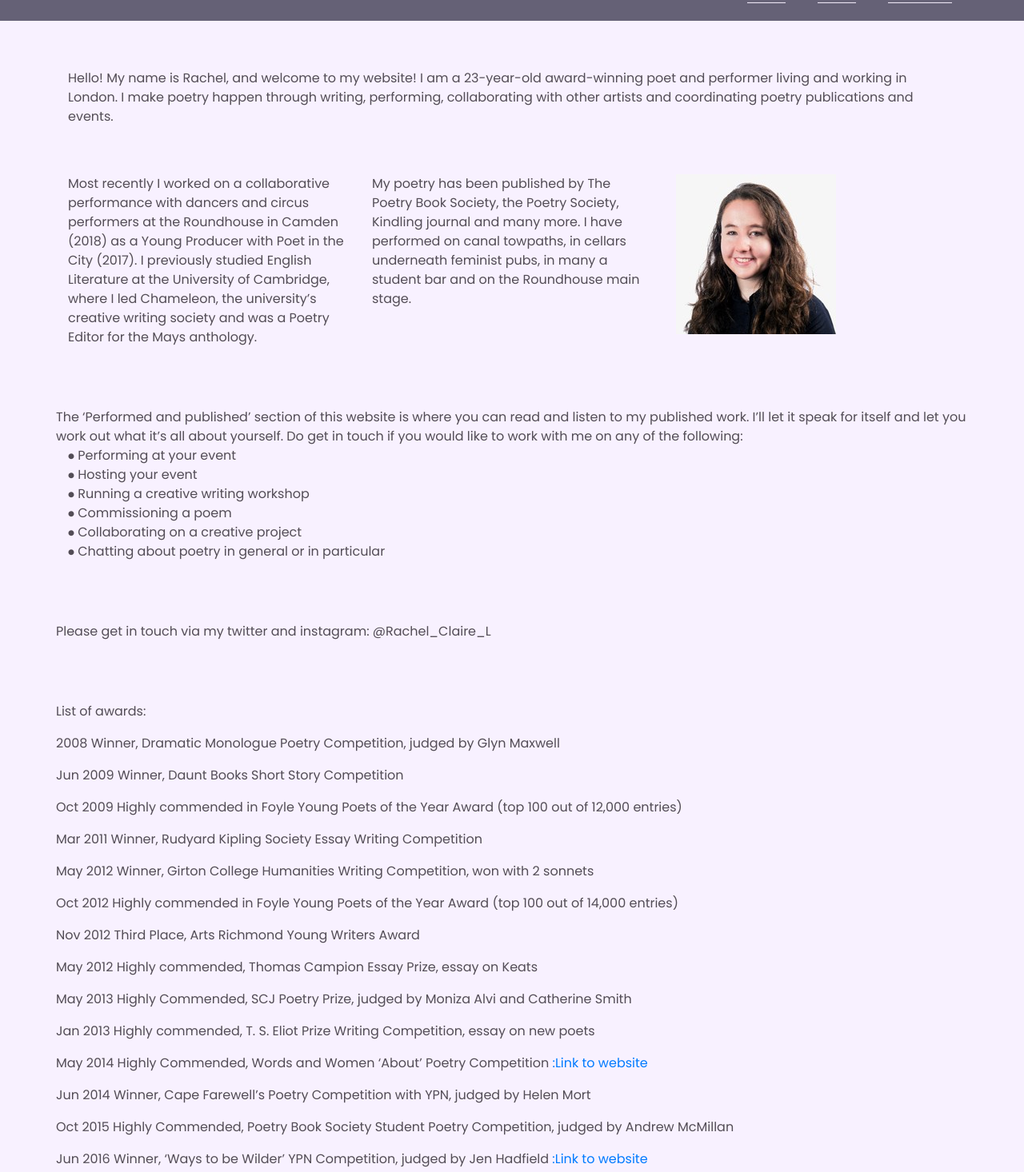
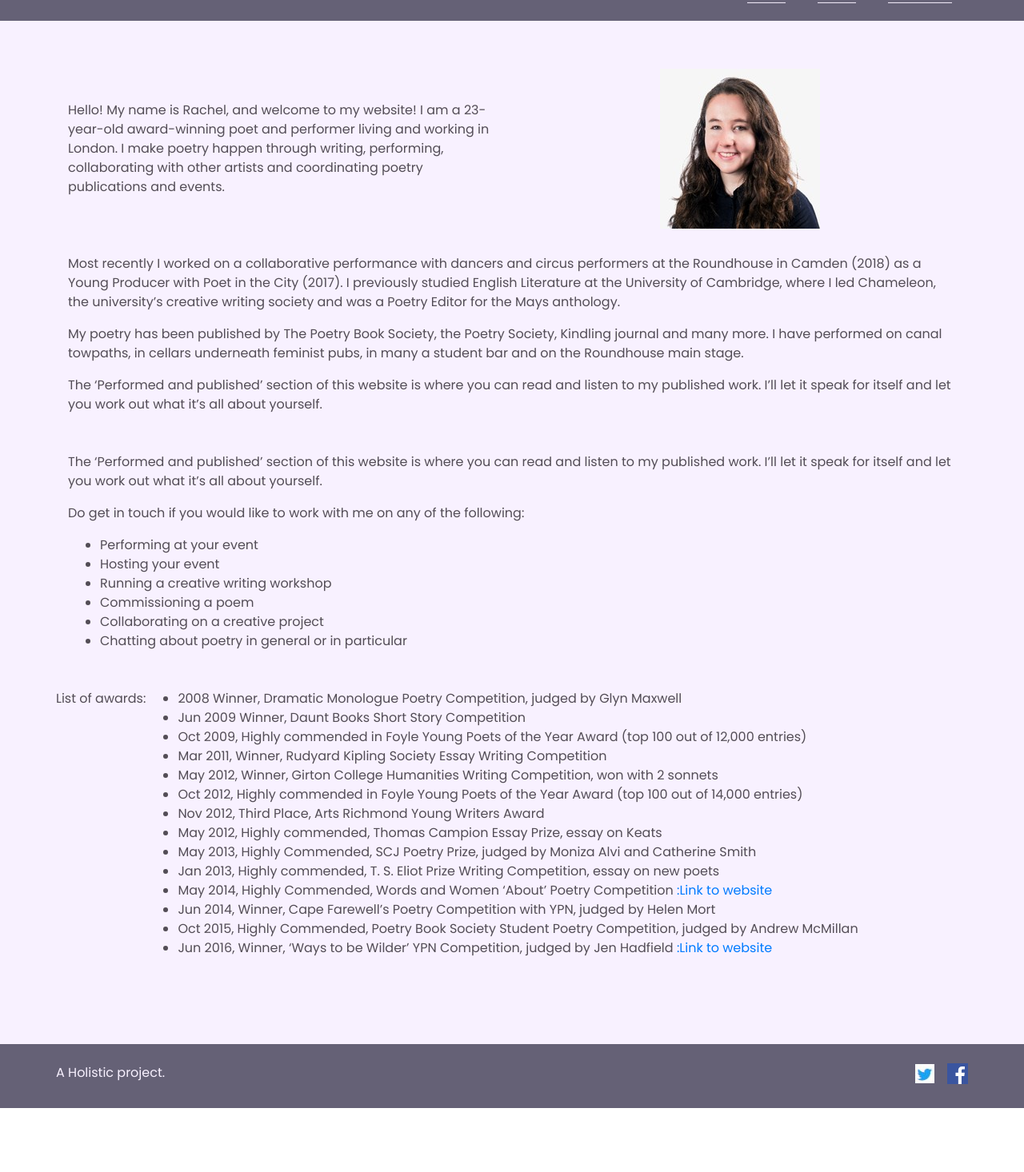
Before and after one commit to andrewlew1s/RLWebsite, a Vue app: page /about in a window 1280 px wide. Shown: the part 64-1530 px from the top of the page at 80% size. After the commit the page ends 1450 px from the top, so only its background shows below. Built offline with nearby package versions, Linux system fonts and the light colour scheme.

Commit message:
feat: insert about content

```diff
--- a/src/App.vue
+++ b/src/App.vue
@@ -49,15 +49,14 @@ $footerPadding: 60px;
 		width:  $frameWidth;
 		margin: 0 calc((100vw - #{$frameWidth}) / 2);
 		position: relative;
-		padding-top: 60px;
 		float: left;
 
 		&--fullHeight {
 			height: 100%;
 		}
 
-		&--noPadding {
-			padding: 0;
+		&--padded {
+			padding-top: 60px;
 		}
 
 		@media all and (max-width: $frameWidth) {
--- a/src/containers/About/Page.vue
+++ b/src/containers/About/Page.vue
@@ -1,120 +1,112 @@
 <template>
-	<div class="About App--padding">
+	<div class="About">
 
-		<b-row class="App__inner">
+		<!-- eslint-disable max-len -->
+		<b-row class="App__inner App__inner--padded">
 			<b-col>
-				<!-- eslint-disable max-len -->
+				<p class="About__centerP">
 					Hello! My name is Rachel, and welcome to my website! I am a 23-year-old award-winning poet and performer living and working in London. I make poetry happen through writing, performing, collaborating with other artists and coordinating poetry publications and events.
-				<!-- eslint-enable max-len -->
+				</p>
+			</b-col>
+			<b-col>
+				<b-img class="About__image" src="/static/images/rachel.jpg"></b-img>
 			</b-col>
 		</b-row>
-
 		<b-row class="App__inner">
 			<b-col class="About__col">
 				<p>
-					<!-- eslint-disable max-len -->
 					Most recently I worked on a collaborative performance with dancers and circus performers at the Roundhouse in Camden (2018) as a Young Producer with Poet in the City (2017). I previously studied English Literature at the University of Cambridge, where I led Chameleon, the university’s creative writing society and was a Poetry Editor for the Mays anthology.
-					<!-- eslint-enable max-len -->
 				</p>
-			</b-col>
-			<b-col class="About__col">
-				<!-- eslint-disable max-len -->
+				<p>
 					My poetry has been published by The Poetry Book Society, the Poetry Society, Kindling journal and many more. I have performed on canal towpaths, in cellars underneath feminist pubs, in many a student bar and on the Roundhouse main stage.
-				<!-- eslint-enable max-len -->
-			</b-col>
-			<b-col class="About__col">
+				</p>
 				<p>
-					<b-img class="About__image" src="/static/images/rachel.jpg"></b-img>
+					The ‘Performed and published’ section of this website is where you can read and listen to my published work. I’ll let it speak for itself and let you work out what it’s all about yourself.
 				</p>
 			</b-col>
 		</b-row>
 
 		<b-row class="App__inner">
-			<p>
-				<!-- eslint-disable max-len -->
-				The ‘Performed and published’ section of this website is where you can read and listen to my published work. I’ll let it speak for itself and let you work out what it’s all about yourself.
-
-				Do get in touch if you would like to work with me on any of the following:
-
-				<b-col>
-				⦁	Performing at your event
-				</b-col>
-				<b-col>
-				⦁	Hosting your event
-				</b-col>
-				<b-col>
-				⦁	Running a creative writing workshop
-				</b-col>
-				<b-col>
-				⦁	Commissioning a poem
-				</b-col>
-				<b-col>
-				⦁	Collaborating on a creative project
-				</b-col>
-				<b-col>
-				⦁	Chatting about poetry in general or in particular
-				</b-col>
-				<!-- eslint-enable max-len -->
-			</p>
+			<b-col>
+				<p>
+					The ‘Performed and published’ section of this website is where you can read and listen to my published work. I’ll let it speak for itself and let you work out what it’s all about yourself.
+				</p>
+				<p>
+					Do get in touch if you would like to work with me on any of the following:
+				</p>
+				<ul>
+					<li>
+						Performing at your event
+					</li>
+					<li>
+						Hosting your event
+					</li>
+					<li>
+						Running a creative writing workshop
+					</li>
+					<li>
+						Commissioning a poem
+					</li>
+					<li>
+						Collaborating on a creative project
+					</li>
+					<li>
+						Chatting about poetry in general or in particular
+					</li>
+				</ul>
+			</b-col>
 		</b-row>
 
 		<b-row class="App__inner">
 			<p>
-			Please get in touch via my twitter and instagram: @Rachel_Claire_L
+				List of awards:
 			</p>
+			<ul>
+				<li>
+					2008 Winner, Dramatic Monologue Poetry Competition, judged by Glyn Maxwell
+				</li>
+				<li>
+					Jun 2009 Winner, Daunt Books Short Story Competition
+				</li>
+				<li>
+					Oct 2009, Highly commended in Foyle Young Poets of the Year Award (top 100 out of 12,000 entries)
+				</li>
+				<li>
+					Mar 2011, Winner, Rudyard Kipling Society Essay Writing Competition
+				</li>
+				<li>
+					May 2012, Winner, Girton College Humanities Writing Competition, won with 2 sonnets
+				</li>
+				<li>
+					Oct 2012, Highly commended in Foyle Young Poets of the Year Award (top 100 out of 14,000 entries)
+				</li>
+				<li>
+					Nov 2012, Third Place, Arts Richmond Young Writers Award
+				</li>
+				<li>
+					May 2012, Highly commended, Thomas Campion Essay Prize, essay on Keats
+				</li>
+				<li>
+					May 2013, Highly Commended, SCJ Poetry Prize, judged by Moniza Alvi and Catherine Smith
+				</li>
+				<li>
+					Jan 2013, Highly commended, T. S. Eliot Prize Writing Competition, essay on new poets
+				</li>
+				<li>
+					May 2014, Highly Commended, Words and Women ‘About’ Poetry Competition <b-link href="http://wordsandwomennorwich.blogspot.com/search/label/Young%20Women%20Writers">:Link to website</b-link>
+				</li>
+				<li>
+					Jun 2014, Winner, Cape Farewell’s Poetry Competition with YPN, judged by Helen Mort
+				</li>
+				<li>
+					Oct 2015, Highly Commended, Poetry Book Society Student Poetry Competition, judged by Andrew McMillan
+				</li>
+				<li>
+					Jun 2016, Winner, ‘Ways to be Wilder’ YPN Competition, judged by Jen Hadfield <b-link href="http://poems.poetrysociety.org.uk/poems/twenty-tourists-in-a-motor-boat-watching-marine-plankton-bioluminesce/">:Link to website</b-link>
+				</li>
+			</ul>
 		</b-row>
-
-		<section class="App__inner">
-			<p>List of awards:</p>
-			<p>
-				2008 Winner, Dramatic Monologue Poetry Competition, judged by Glyn Maxwell
-			</p>
-			<p>
-				Jun 2009 Winner, Daunt Books Short Story Competition
-			</p>
-			<p>
-				Oct 2009 	Highly commended in Foyle Young Poets of the Year Award (top 100 out of 12,000 entries)
-			</p>
-			<p>
-				Mar 2011	Winner, Rudyard Kipling Society Essay Writing Competition
-			</p>
-			<p>
-				May 2012	Winner, Girton College Humanities Writing Competition, won with 2 sonnets
-			</p>
-			<p>
-				Oct 2012	Highly commended in Foyle Young Poets of the Year Award (top 100 out of 14,000 entries)
-			</p>
-			<p>
-				Nov 2012	Third Place, Arts Richmond Young Writers Award
-			</p>
-			<p>
-				May 2012	Highly commended, Thomas Campion Essay Prize, essay on Keats
-			</p>
-			<p>
-				May 2013	Highly Commended, SCJ Poetry Prize, judged by Moniza Alvi and Catherine Smith
-			</p>
-			<p>
-				Jan 2013	Highly commended, T. S. Eliot Prize Writing Competition, essay on new poets
-			</p>
-			<p>
-				May 2014	Highly Commended, Words and Women ‘About’ Poetry Competition
-				<b-link href="http://wordsandwomennorwich.blogspot.com/search/label/Young%20Women%20Writers">:Link to website</b-link>
-			</p>
-			<p>
-				Jun 2014	Winner, Cape Farewell’s Poetry Competition with YPN, judged by Helen Mort
-			</p>
-			<p>
-				Oct 2015	Highly Commended, Poetry Book Society Student Poetry Competition, judged by Andrew McMillan
-			</p>
-			<p>
-				Jun 2016 	Winner, ‘Ways to be Wilder’ YPN Competition, judged by Jen Hadfield
-				<!-- eslint-disable-next-line max-len -->
-				<b-link href="http://poems.poetrysociety.org.uk/poems/twenty-tourists-in-a-motor-boat-watching-marine-plankton-bioluminesce/">
-					:Link to website
-				</b-link>
-			</p>
-
-		</section>
+		<!-- eslint-enable max-len -->
 
 	</div>
 </template>
@@ -122,17 +114,26 @@
 <style lang="scss">
 @import '../../settings';
 
-$mobileWidth: $Mobile-Width;
-
 .About{
 
-	&__col {
+	&__image {
+		display: block;
+		width: auto;
+		max-width: 600px;
+		margin: auto;
+	}
 
-		@media all and (max-width: $mobileWidth) {
-			width: 100%;
-			flex: none;
-		}
+	&__centerP {
+		top: 50%;
+		position: relative;
+		transform: translateY(-50%);
+		margin-bottom: 0;
 	}
+
+	.App__inner {
+		margin-bottom: 2rem;
+	}
+
 }
 
 
```
